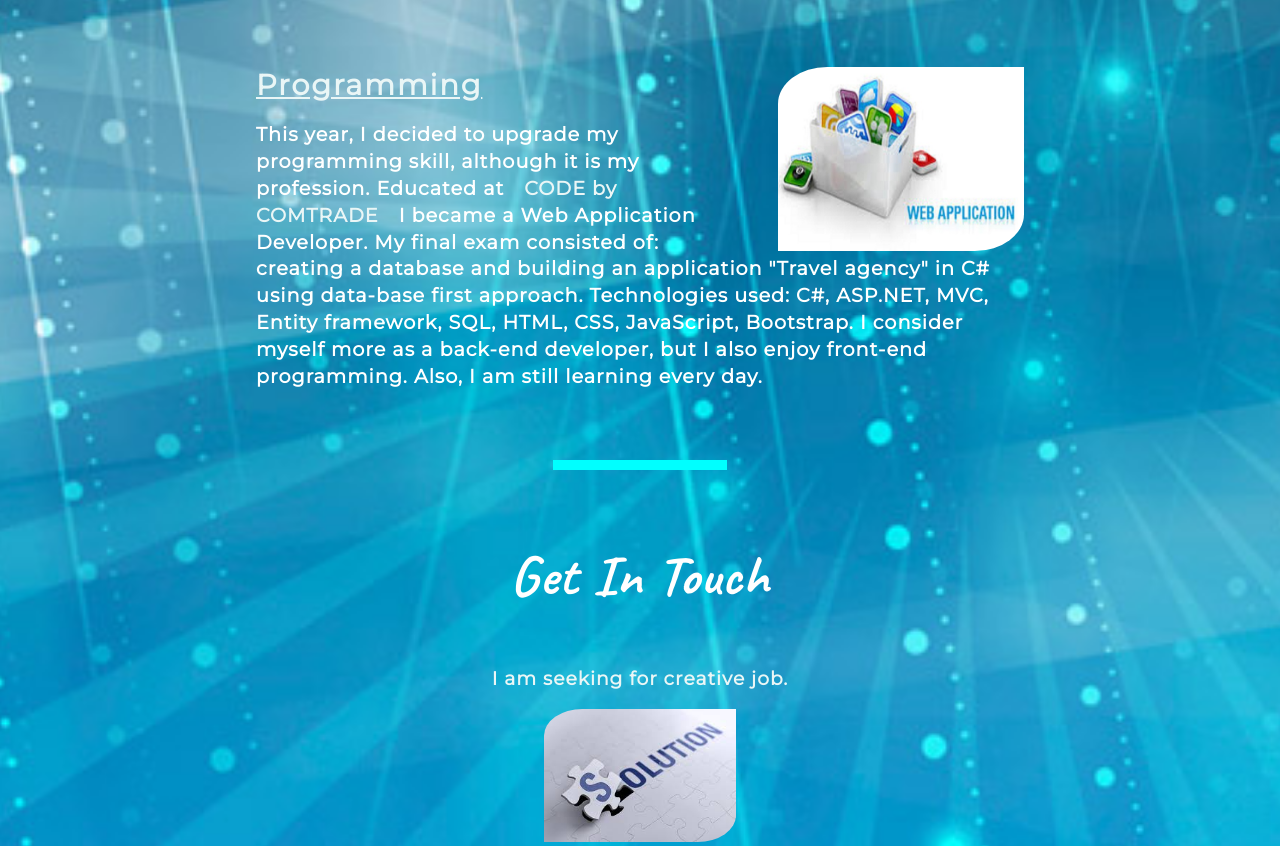
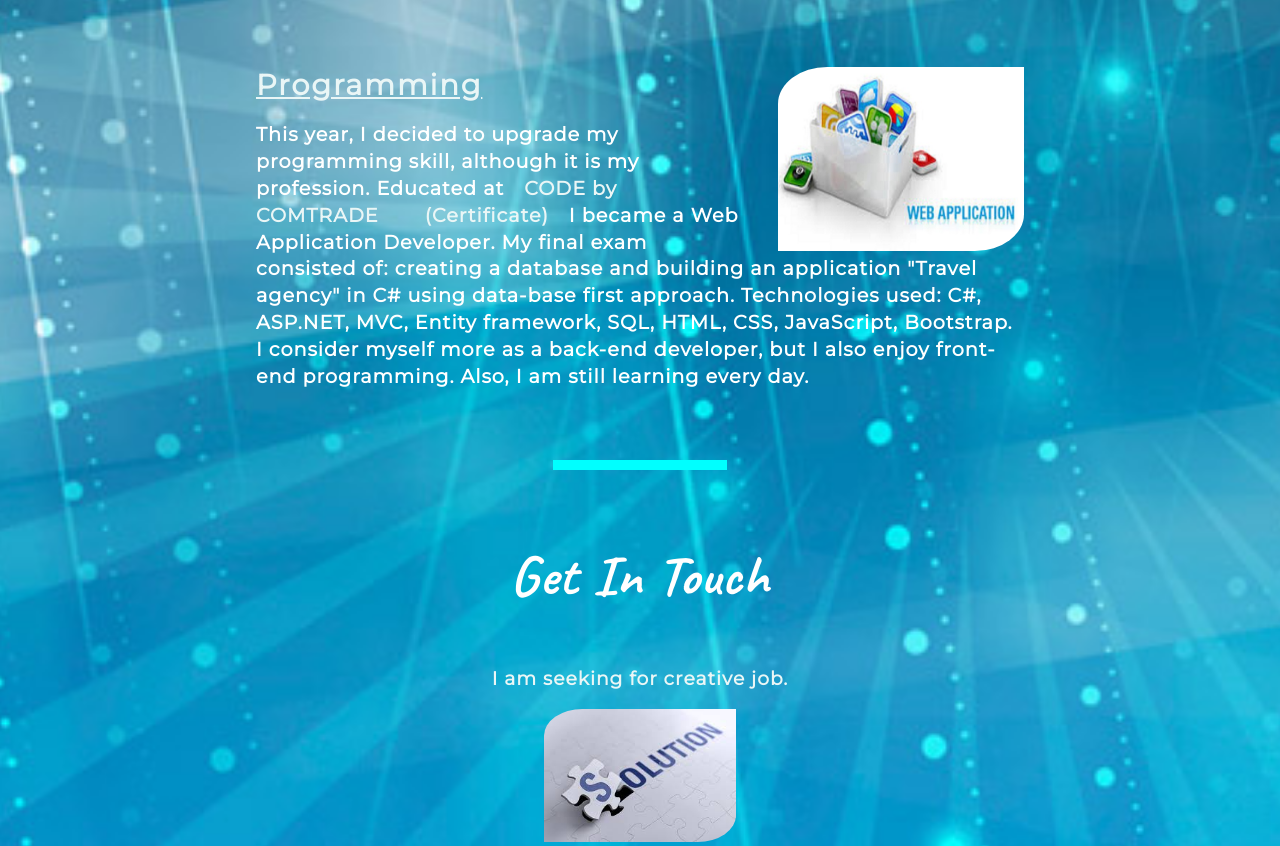
Before and after one commit to BranislavaMladenovic/Branislava, a plain HTML site: page index.html in a window 1280 px wide. Shown: the part 1977-2823 px from the top of the page. Drawn offline with Linux system fonts and the light colour scheme.

Commit message:
Update index.html

```diff
--- a/index.html
+++ b/index.html
@@ -51,7 +51,7 @@
       <div class="skill-row">
         <img class="programming" src="images/webApp.jpg" alt="web application-picture">
         <h3><span>Programming</span></h3>
-        <p> This year, I decided to upgrade my programming skill, although it is my profession. Educated at<a href="https://code.edu.rs/" target="_blank">CODE by COMTRADE</a>I became a Web Application Developer. My final exam consisted of: creating a database and building an application "Travel agency" in C# using data-base first approach. Technologies used: C#, ASP.NET, MVC, Entity framework, SQL, HTML, CSS, JavaScript, Bootstrap. I consider myself more as a back-end developer, but I also enjoy front-end programming. Also, I am still learning every day. </p>
+        <p> This year, I decided to upgrade my programming skill, although it is my profession. Educated at<a href="https://code.edu.rs/" target="_blank">CODE by COMTRADE</a> <a href="certificate.html" target="_blank">(Certificate)</a>I became a Web Application Developer. My final exam consisted of: creating a database and building an application "Travel agency" in C# using data-base first approach. Technologies used: C#, ASP.NET, MVC, Entity framework, SQL, HTML, CSS, JavaScript, Bootstrap. I consider myself more as a back-end developer, but I also enjoy front-end programming. Also, I am still learning every day. </p>
       </div>
     </div>
 
```
